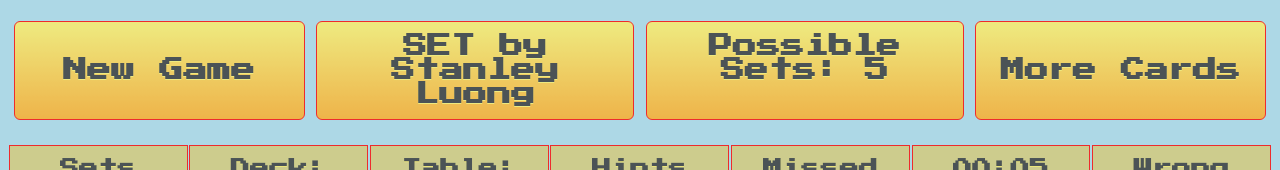
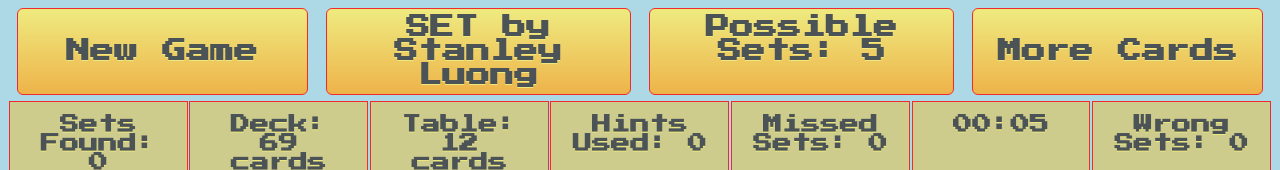
Before and after one commit to stanleyluong/SETv2, a plain HTML site: page index.html in a window 1280 px wide. Shown: the top 170 px of the page. Drawn offline with Linux system fonts and the light colour scheme.

Commit message:
smaller margins

```diff
--- a/style.css
+++ b/style.css
@@ -14,7 +14,7 @@
 
 .menu-item {
   width: 23%;
-  margin: 1% auto;
+  margin: 0 auto;
 	background:linear-gradient(to bottom, #ffec64 5%, #ffab23 100%);
 	background-color:#ffec64;
 	border-radius:6px;
@@ -24,7 +24,7 @@
 	font-family:'Press Start 2P', sans-serif;
 	font-size: 150%;
 	font-weight:bold;
-	padding: 1%;
+	padding: .5%;
 	text-decoration:none;
   text-shadow:0px 1px 0px #ffee66;
   text-align:center;
@@ -34,7 +34,7 @@
 }
 .stats {
   width: 12%;
-  margin: 1% auto;
+  margin: .5% auto;
 	/* background:linear-gradient(to bottom, #ffec64 5%, #ffab23 100%); */
 	background-color:#d6ca78;
 	/* border-radius:6px; */
```
